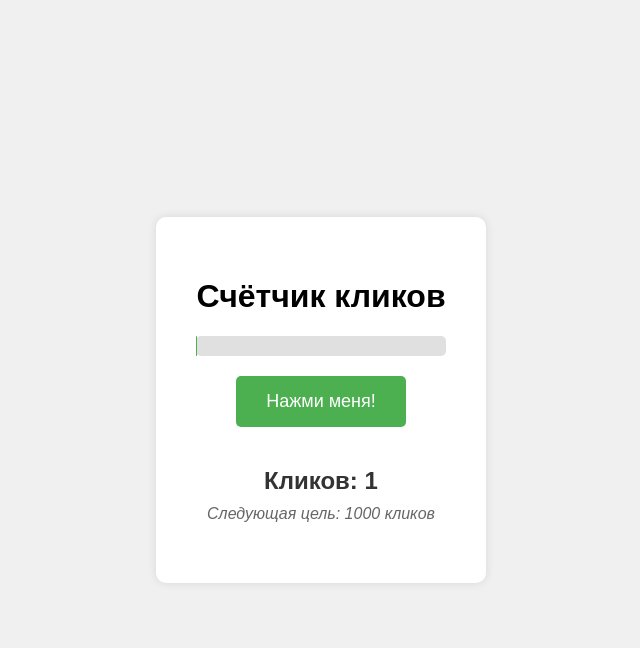
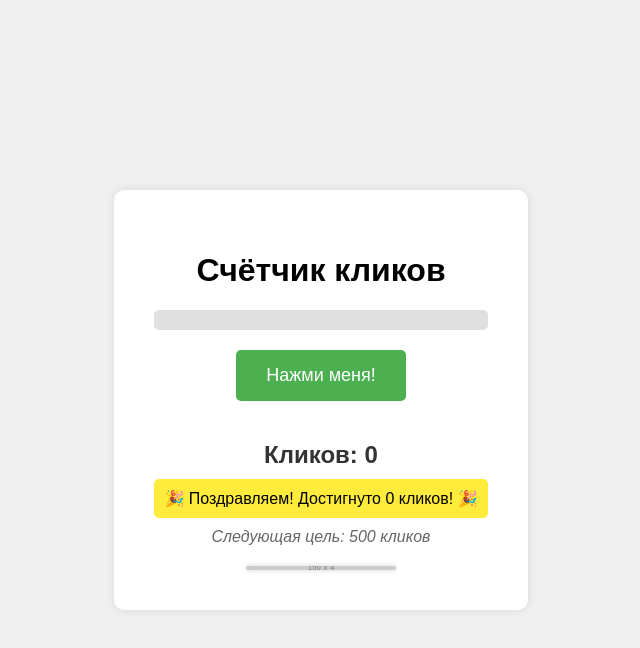
Before and after one commit to SODO4KA/proba1, a plain HTML site: page ValarBB/index.html in a window 1280 px wide. Both pictures are taken after a click on the button "Нажми меня!". Shown: the whole page, without its empty margins (319-959 px from the left). Drawn offline with Linux system fonts and the light colour scheme; placeholder pictures from the web are drawn by us.

Commit message:
index.html

```diff
--- a/ValarBB/index.html
+++ b/ValarBB/index.html
@@ -126,7 +126,7 @@
         const imageContainer = document.getElementById('imageContainer');
         const progressBar = document.getElementById('progressBar');
         const nextMilestone = document.getElementById('nextMilestone');
-        const milestones = [500, 1000, 3000, 5000, 6000];
+        const milestones = [0, 500, 1000, 3000, 5000, 6000];
         let currentMilestoneIndex = 0;
 
         // Предзагрузка изображений
@@ -139,7 +139,7 @@
         ];
 
         button.addEventListener('click', function() {
-            clickCount++;
+            clickCount+100;
             counter.textContent = `Кликов: ${clickCount}`;
 
             // Анимация кнопки
```
